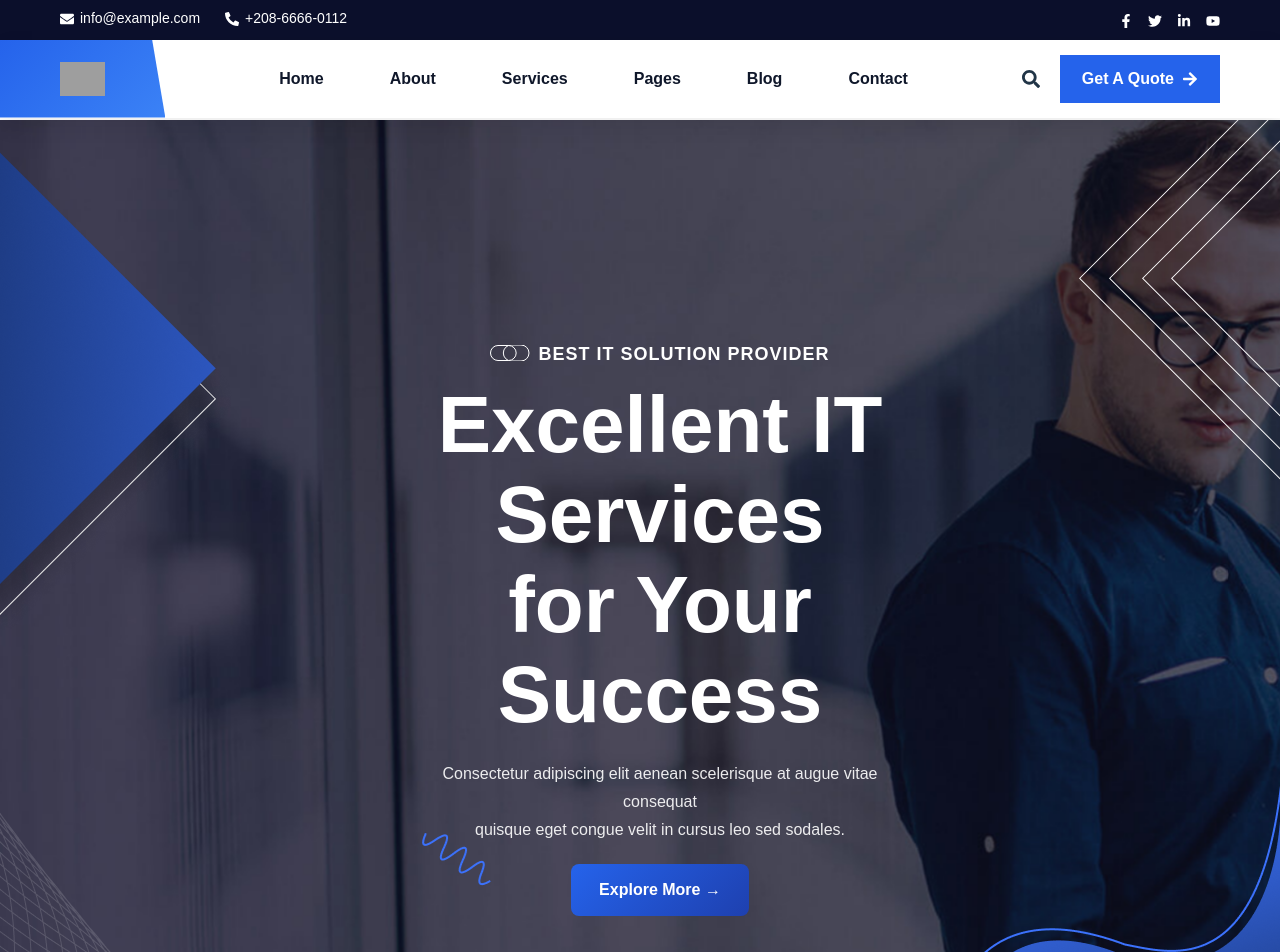
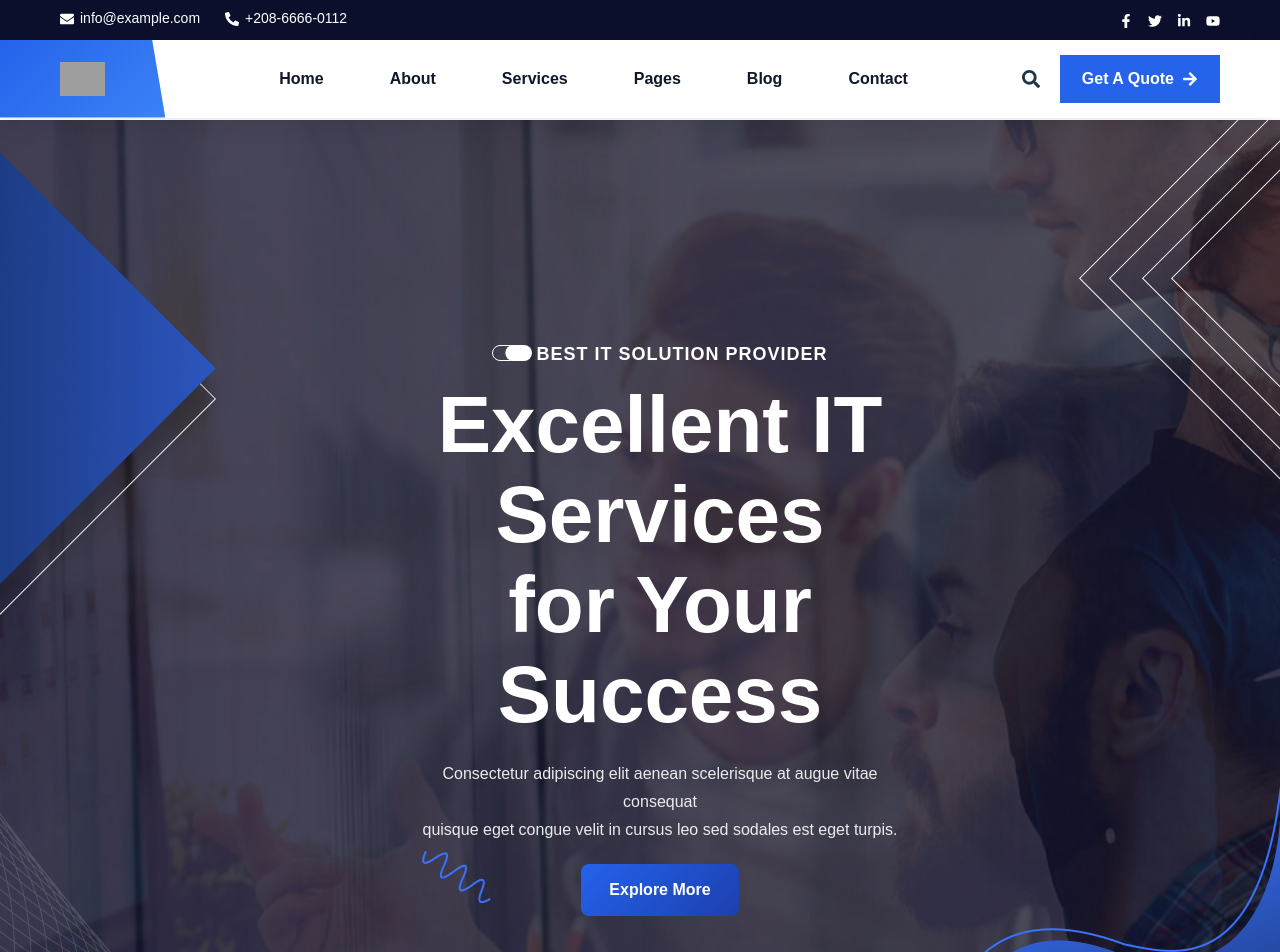
Before and after one commit to Drashti1507/Landing_Page, a React app: page / in a window 1280 px wide. Shown: the top 952 px of the page. Built offline with nearby package versions, Linux system fonts and the light colour scheme; grey boxes are pictures that could not be loaded; the HTML template or start-up script is replaced by a standard one.

Commit message:
add text content in relative space

```diff
--- a/src/assets/JS_file/Banner_Area.jsx
+++ b/src/assets/JS_file/Banner_Area.jsx
@@ -2,12 +2,13 @@ import React from "react";
 import "../Components/Banner_Area.css";
 
 import { Swiper, SwiperSlide } from "swiper/react";
-import { Autoplay, Pagination, EffectFade } from "swiper/modules";
+import { Autoplay, EffectFade, Pagination } from "swiper/modules";
 
 import "swiper/css";
+import "swiper/css/effect-fade";
 import "swiper/css/pagination";
-import "swiper/css/effect-fade";
 
+/* shapes */
 import bannerLine from "../images/banner-line.png";
 import leftShape1 from "../images/banner-solid-left-shape.png";
 import leftShape2 from "../images/banner-regular-left-shape.png";
@@ -19,6 +20,7 @@ import rightLine3 from "../images/banner-right-line3.png";
 import rightLine4 from "../images/banner-right-line4.png";
 import rightLineShape from "../images/banner-shape-right-line.png";
 
+/* backgrounds */
 import bg1 from "../images/banner-image.jpg";
 import bg2 from "../images/banner-image2.jpg";
 import bg3 from "../images/banner-image3.jpg";
@@ -28,123 +30,138 @@ const slides = [bg1, bg2, bg3];
 function Banner_Area() {
   return (
     <section className="banner-area">
-      {/* ===== TOP LINE ===== */}
+      {/* top line */}
       <div className="banner__line">
-        <img className="sway__animation" src={bannerLine} alt="line" />
+        <img className="sway__animation" src={bannerLine} alt="shape" />
       </div>
 
-      {/* ===== SLIDER ===== */}
+      {/* swiper */}
       <Swiper
-        className="banner__slider"
-        modules={[Autoplay, Pagination, EffectFade]}
+        className="swiper banner__slider"
+        modules={[Autoplay, EffectFade, Pagination]}
         effect="fade"
-        speed={1500}
+        speed={3000}
         loop={true}
-        autoplay={{ delay: 4000, disableOnInteraction: false }}
-        pagination={{ clickable: true }}
+        autoplay={{ delay: 5000, disableOnInteraction: false }}
+        pagination={{
+          el: ".banner__dot",
+          clickable: true,
+        }}
       >
-        {slides.map((bg, index) => (
-          <SwiperSlide key={index}>
-            <Shapes />
+        {slides.map((bg, i) => (
+          <SwiperSlide key={i}>
+            {/* LEFT SHAPES */}
+            <div className="banner__shape-left2 slideInLeft animated d1">
+              <img src={leftShape2} alt="shape" />
+            </div>
 
+            <div className="banner__shape-left1 slideInLeft animated d2">
+              <img src={leftShape1} alt="shape" />
+            </div>
+
+            <div className="banner__shape-left3 slideInLeft animated d3">
+              <img className="sway__animation" src={leftShape3} alt="shape" />
+            </div>
+
+            {/* RIGHT SHAPES */}
+            <div className="banner__shape-right2 slideInRight animated d1">
+              <img src={rightLineShape} alt="shape" />
+            </div>
+
+            <div className="banner__shape-right1 slideInRight animated d2">
+              <img src={rightShape1} alt="shape" />
+            </div>
+
+            <div className="banner__right-line1 slideInRight animated d3">
+              <img src={rightLine1} alt="shape" />
+            </div>
+
+            <div className="banner__right-line2 slideInRight animated d4">
+              <img src={rightLine2} alt="shape" />
+            </div>
+
+            <div className="banner__right-line3 slideInRight animated d5">
+              <img src={rightLine3} alt="shape" />
+            </div>
+
+            <div className="banner__right-line4 slideInRight animated d6">
+              <img src={rightLine4} alt="shape" />
+            </div>
+
+            {/* background */}
             <div
               className="slide-bg"
               style={{ backgroundImage: `url(${bg})` }}
             ></div>
 
+            {/* content */}
             <div className="container">
-              <BannerContent />
-            </div>
-          </SwiperSlide>
-        ))}
-      </Swiper>
+              <div className="banner__content">
 
-      {/* ===== DOT WRAPPER (for styling if needed) ===== */}
-      <div className="banner__dot-wrp"></div>
-    </section>
-  );
-}
-
-export default Banner_Area;
-
-/* ================= SHAPES ================= */
-
-function Shapes() {
-  return (
-    <>
-      <div className="banner__shape-left2 anim-left d1">
-        <img src={leftShape2} alt="shape" />
-      </div>
-
-      <div className="banner__shape-left1 anim-left d2">
-        <img src={leftShape1} alt="shape" />
-      </div>
-
-      <div className="banner__shape-left3 anim-left d3">
-        <img className="sway__animation" src={leftShape3} alt="shape" />
-      </div>
-
-      <div className="banner__shape-right2 anim-right d1">
-        <img src={rightLineShape} alt="shape" />
-      </div>
-
-      <div className="banner__shape-right1 anim-right d2">
-        <img src={rightShape1} alt="shape" />
-      </div>
-
-      <div className="banner__right-line1 anim-right d3">
-        <img src={rightLine1} alt="shape" />
-      </div>
-
-      <div className="banner__right-line2 anim-right d4">
-        <img src={rightLine2} alt="shape" />
-      </div>
-
-      <div className="banner__right-line3 anim-right d5">
-        <img src={rightLine3} alt="shape" />
-      </div>
-
-      <div className="banner__right-line4 anim-right d6">
-        <img src={rightLine4} alt="shape" />
-      </div>
-    </>
-  );
-}
-
-/* ================= CONTENT ================= */
-
-function BannerContent() {
-  return (
-    <div className="banner__content">
-     <h4 className="anim-right d1">
+                <h4
+                  data-animation="slideInRight"
+                  data-duration="2s"
+                  data-delay=".3s"
+                  className="text-white mb-20 animated"
+                >
                   <svg
-          className="banner__svg"
-          style={{ marginRight: "8px" }}
+                    className="me-1"
                     width="40"
                     height="16"
                     viewBox="0 0 40 16"
                     fill="none"
                     xmlns="http://www.w3.org/2000/svg"
                   >
-          <rect className="banner-rect" x="0.5" y="0.5" width="25.6667" height="15" rx="7.5" />
-          <rect className="banner-rect" x="13.3334" y="0" width="25.6667" height="16" rx="8" />
+                    <rect x="0.5" y="0.5" width="25.6667" height="15" rx="7.5" stroke="white" />
+                    <rect x="13.3334" y="0" width="26.6667" height="16" rx="8" fill="white" />
                   </svg>
-        Best IT SOLUTION Provider
+                  Best IT Solution Provider
                 </h4>
-      <h1 className="anim-right d2">
+
+                <h1
+                  data-animation="slideInRight"
+                  data-duration="2s"
+                  data-delay=".5s"
+                  className="text-white animated"
+                >
                   Excellent IT Services <br />
                   for Your Success
                 </h1>
 
-      <p className="anim-right d3">
+                <p
+                  data-animation="slideInRight"
+                  data-duration="2s"
+                  data-delay=".7s"
+                  className="mt-20 animated"
+                >
                   Consectetur adipiscing elit aenean scelerisque at augue vitae consequat
                   <br />
-        quisque eget congue velit in cursus leo sed sodales.
+                  quisque eget congue velit in cursus leo sed sodales est eget turpis.
                 </p>
 
-      <a href="/about" className="btn-one anim-right d4">
-        Explore More →
+                <a
+                  href="/about"
+                  data-animation="slideInRight"
+                  data-duration="2s"
+                  data-delay=".9s"
+                  className="btn-one mt-60 animated"
+                >
+                  Explore More <i className="fa-regular fa-arrow-right-long"></i>
                 </a>
+
               </div>
+            </div>
+
+          </SwiperSlide>
+        ))}
+      </Swiper>
+
+      {/* dots */}
+      <div className="banner__dot-wrp">
+        <div className="dot-light banner__dot"></div>
+      </div>
+    </section>
   );
 }
+
+export default Banner_Area;
```
Lines whose indentation alone changed are shown as unchanged.
